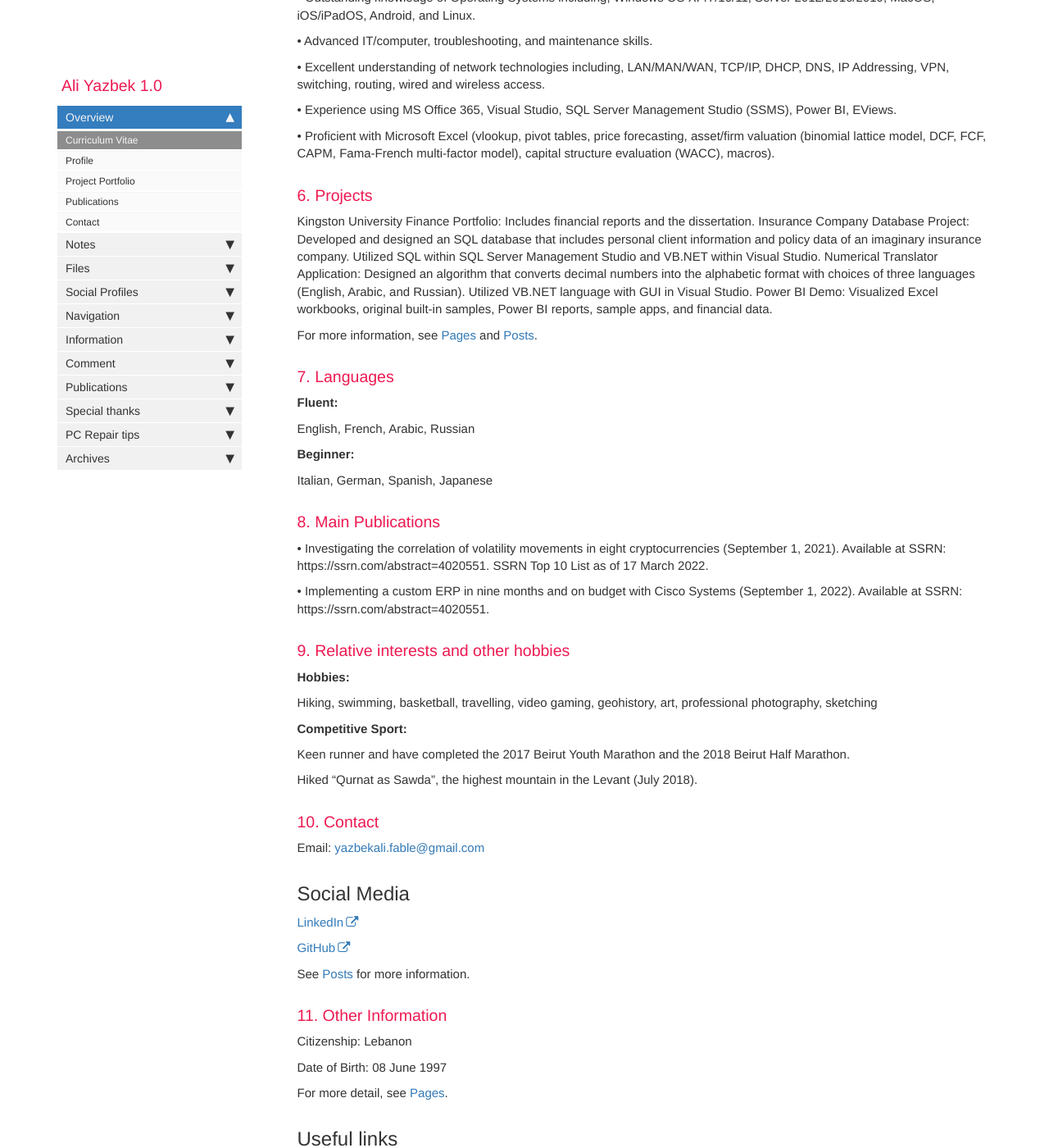
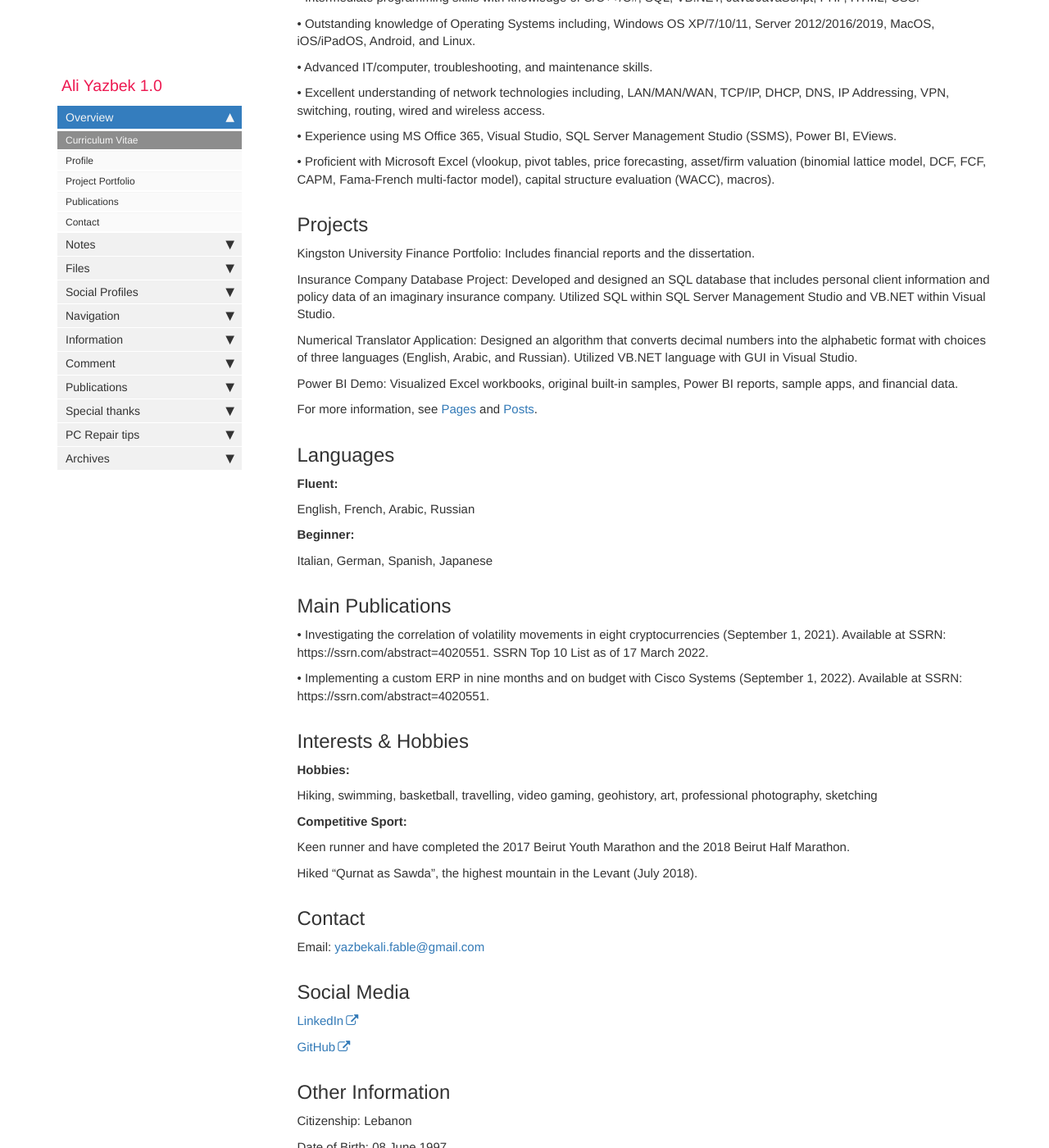
Before and after one commit to TheGreatFable/AboutAliYazbek, a Jekyll site: the page built from index.md, in a window 1280 px wide and 1400 px high, scrolled down 4351 px. Shown: the whole window at 82% size. Built offline with Jekyll 4.4.1, drawn with Linux system fonts in a browser that asks for light colours; comment, search, counter and statistics services are not loaded; some of the changed text lies outside the part shown.

Commit message:
Update index.md

```diff
--- a/index.md
+++ b/index.md
@@ -57,6 +54,11 @@ Sagesse University – Faculty of Economics and Business Administration
 Beirut, Lebanon, Feb 2022 – Jan 2024
 
 •	Coursework: Advanced Managerial Finance, Advanced Managerial Accounting, Advanced Organizational Behavior & Leadership, Strategic Marketing Management, Network Security Management
+
+
+
+
+
 
 
 **Master’s Degree in Business Informatics (MIAGE)**
@@ -165,17 +167,19 @@ International English Language Testing System (IELTS) Academic for UKVI, Score:
 •	Proficient with Microsoft Excel (vlookup, pivot tables, price forecasting, asset/firm valuation (binomial lattice model, DCF, FCF, CAPM, Fama-French multi-factor model), capital structure evaluation (WACC), macros).
 
 
-### 6. Projects
+## Projects
 
 Kingston University Finance Portfolio: Includes financial reports and the dissertation.
+
 Insurance Company Database Project: Developed and designed an SQL database that includes personal client information and policy data of an imaginary insurance company. Utilized SQL within SQL Server Management Studio and VB.NET within Visual Studio.
+
 Numerical Translator Application: Designed an algorithm that converts decimal numbers into the alphabetic format with choices of three languages (English, Arabic, and Russian). Utilized VB.NET language with GUI in Visual Studio.
+
 Power BI Demo: Visualized Excel workbooks, original built-in samples, Power BI reports, sample apps, and financial data.
 
 For more information, see [Pages][mydoc_pages] and [Posts][mydoc_posts].
 
-
-### 7. Languages
+## Languages
 
 **Fluent:**
 
@@ -186,14 +190,14 @@ English, French, Arabic, Russian
 Italian, German, Spanish, Japanese
 
 
-### 8. Main Publications
+## Main Publications
 
 •	Investigating the correlation of volatility movements in eight cryptocurrencies (September 1, 2021). Available at SSRN: https://ssrn.com/abstract=4020551. SSRN Top 10 List as of 17 March 2022.
 
 •	Implementing a custom ERP in nine months and on budget with Cisco Systems (September 1, 2022). Available at SSRN: https://ssrn.com/abstract=4020551.
 
 
-### 9. Relative interests and other hobbies
+## Interests & Hobbies
 
 **Hobbies:**
 
@@ -207,7 +211,7 @@ Hiked “Qurnat as Sawda”, the highest mountain in the Levant (July 2018).
 
 
 
-### 10. Contact
+## Contact
 
 Email: [yazbekali.fable@gmail.com](mailto:yazbekali.fable@gmail.com)
 
@@ -218,10 +222,8 @@ Email: [yazbekali.fable@gmail.com](mailto:yazbekali.fable@gmail.com)
 
 [GitHub](https://github.com/)
 
-See [Posts][mydoc_posts] for more information.
 
-
-### 11. Other Information
+## Other Information
 
 Citizenship:
 Lebanon
@@ -234,11 +236,11 @@ For more detail, see [Pages][mydoc_pages].
 
 ## Useful links
 
-If you want to use an automated system for managing links, see [Automated Links][mydoc_hyperlinks.html#automatedlinks]. This approach automatically creates a list of Markdown references to simplify linking.
+If you want to lookup for more links, see [Automated Links][mydoc_hyperlinks.html#automatedlinks].
 
 
-## Other
+## More
 
-The content here is just getting started. For other details in working with me, see the various sections in the sidebar.
+The content here is just getting started. For other details about me, see the various sections in the sidebar.
 
 {% include links.html %}
```
Also changed, not shown: other parts of index.md (+8 -11 lines).
